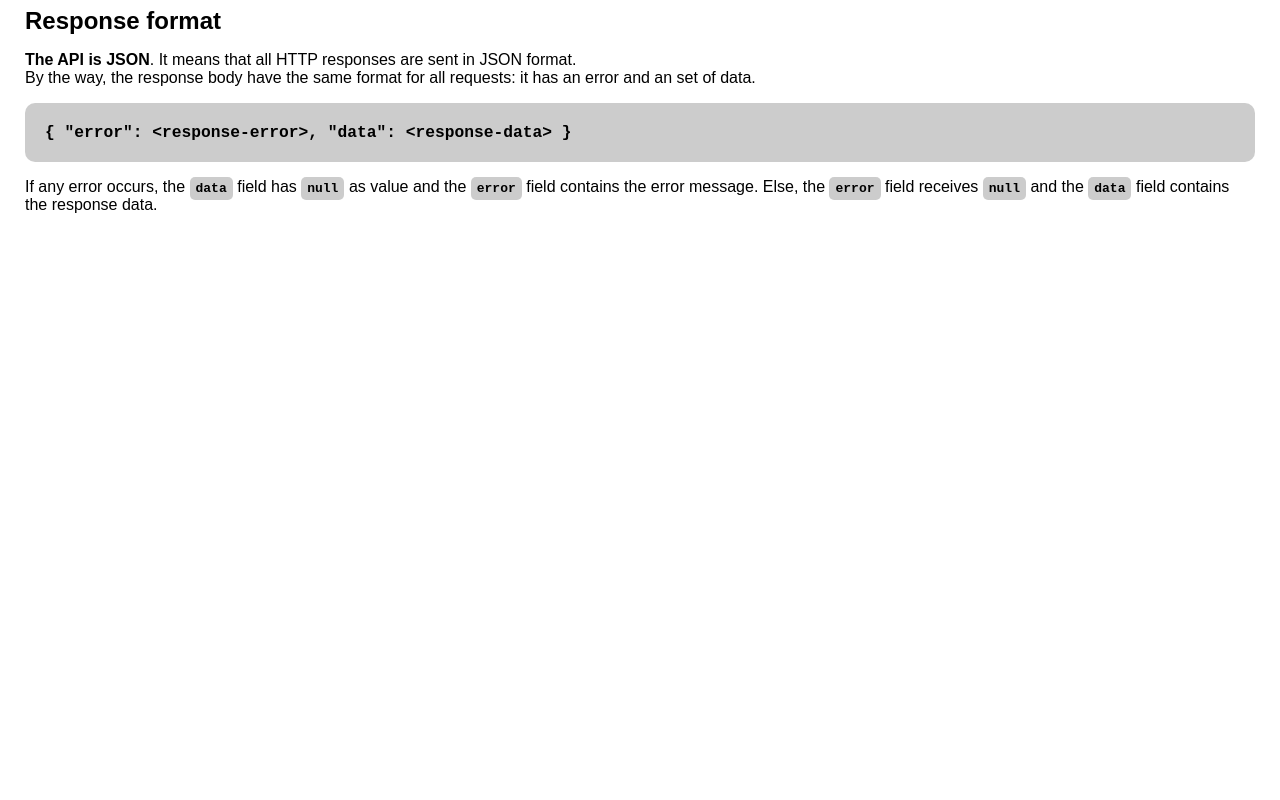
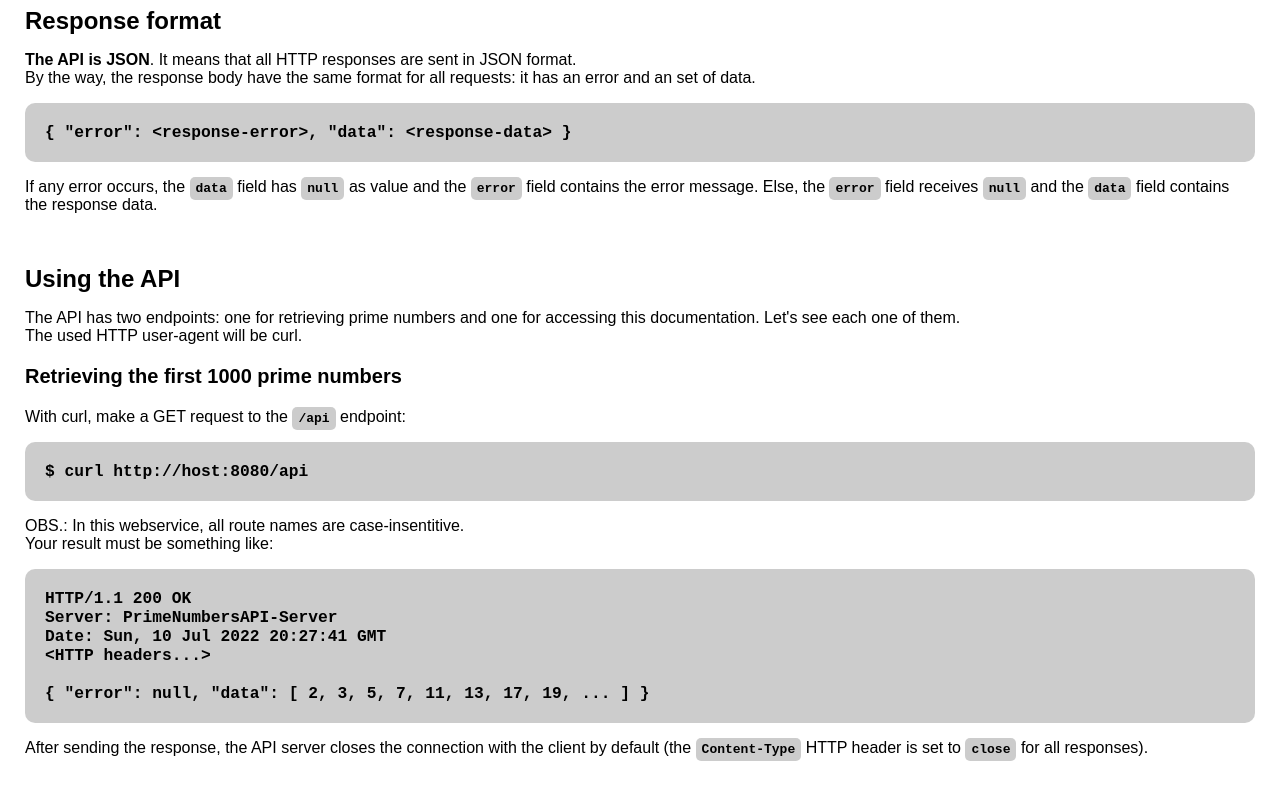
Before and after one commit to gustavoveloper/prime-numbers-api-docs, a plain HTML site: page src/pages/index.html in a window 1280 px wide. Shown: the part 877-1677 px from the top of the page. Before the commit the page ends 1142 px from the top, so only its background shows below. Drawn offline with Linux system fonts and the light colour scheme.

Commit message:
"/api" endpoint explained.

```diff
--- a/src/pages/index.html
+++ b/src/pages/index.html
@@ -16,6 +16,7 @@
     <link rel="stylesheet" href="../styles/link.css">
     <link rel="stylesheet" href="../styles/code-tag.css">
     <link rel="stylesheet" href="../styles/inline-code.css">
+    <link rel="stylesheet" href="../styles/h3.css">
 </head>
 
 <body>
@@ -87,6 +88,51 @@
                 receives <span class="inline-code">null</span> and the <span class="inline-code">data</span> field contains the response data.
             </p>
         </section>
+
+        <section>
+            <h2>Using the API</h2>
+
+            <p>
+                The API has two endpoints: one for retrieving prime numbers
+                and one for accessing this documentation. Let's see each one of them. <br>
+
+                The used HTTP user-agent will be curl.
+            </p>
+
+
+            <section>
+                <h3>Retrieving the first 1000 prime numbers</h3>
+
+                <p>
+                    With curl, make a GET request to the <span class="inline-code">/api</span>
+                    endpoint:
+
+                    <code>
+                        $ curl http://host:8080/api
+                    </code>
+
+                    OBS.: In this webservice, all route names are case-insentitive. <br>
+                    Your result must be something like:
+
+                    <code>
+                        HTTP/1.1 200 OK<br>
+                        Server: PrimeNumbersAPI-Server<br>
+                        Date: Sun, 10 Jul 2022 20:27:41 GMT<br>
+                        &lt;HTTP headers...&gt;<br>
+                        <br>
+
+                        {
+                            "error": null,
+                            "data": [ 2, 3, 5, 7, 11, 13, 17, 19, ... ]
+                        }
+                    </code>
+
+                    After sending the response, the API server closes the connection with the
+                    client by default (the <span class="inline-code">Content-Type</span> HTTP
+                    header is set to <span class="inline-code">close</span> for all responses).
+                </p>
+            </section>
+        </section>
     </main>
 
     <footer></footer>
--- /dev/null
+++ b/src/styles/h3.css
@@ -0,0 +1,3 @@
+/* Styles for the "h3" HTML tag */
+
+h3 { margin: 20px 0; font-size: 1.25em }
```
